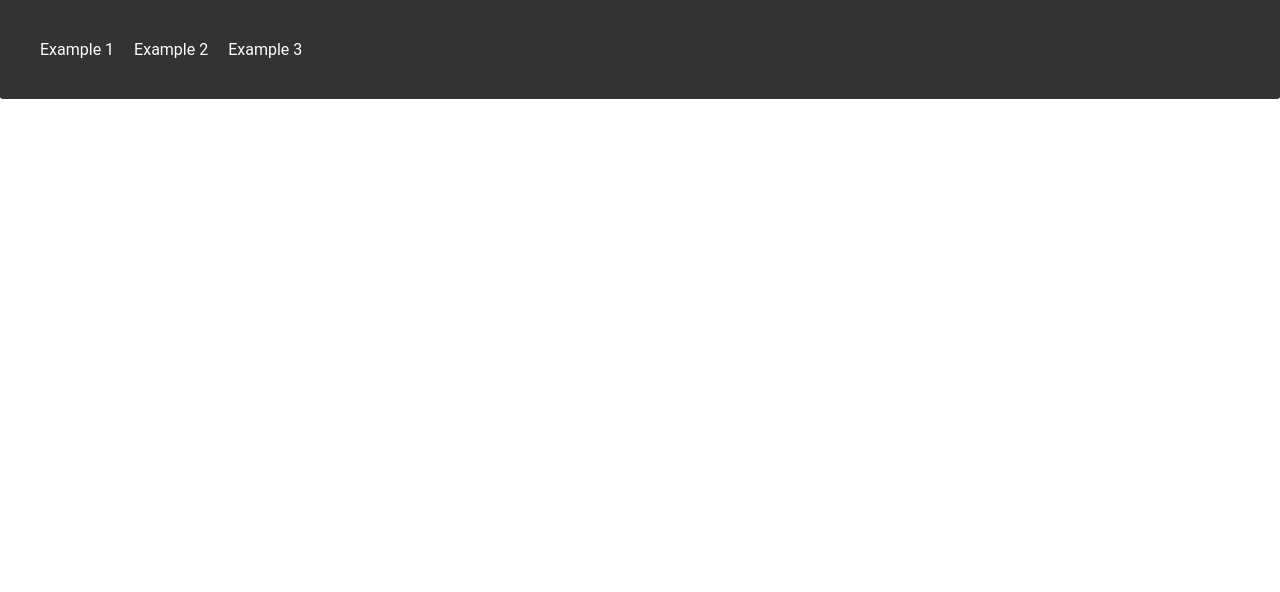
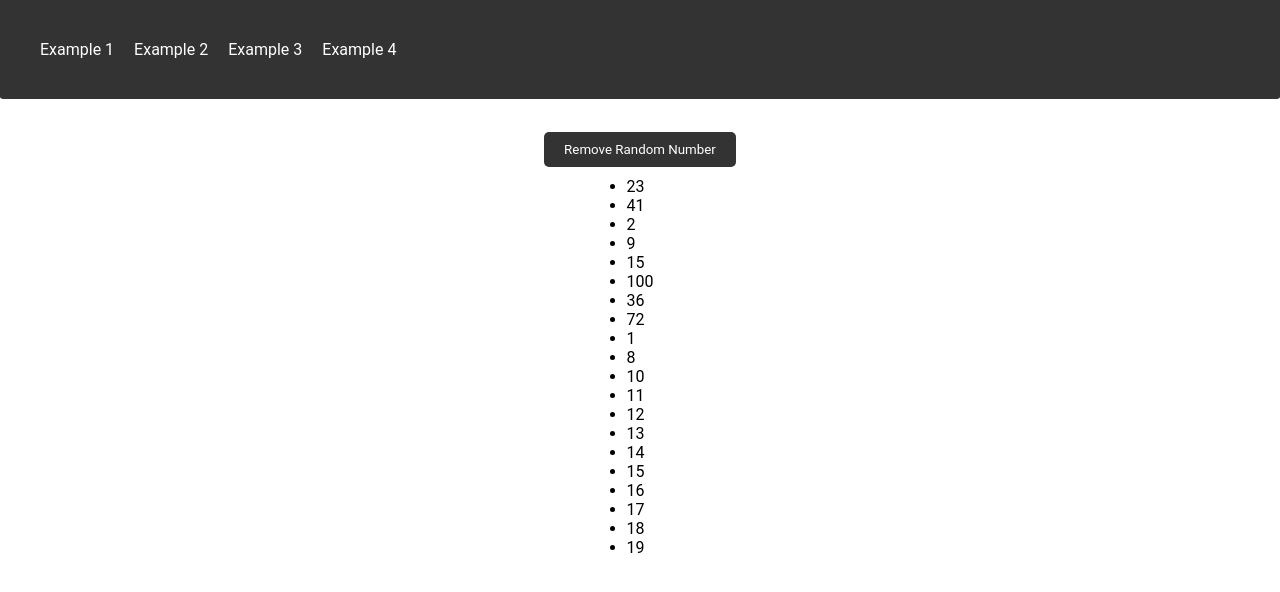
Before and after one commit to yamisagi/erciyes-react-examples, a React (Vite) app: page /example4 in a window 1280 px wide. Shown: the top 592 px of the page. Built offline with nearby package versions, Linux system fonts and the light colour scheme.

Commit message:
feat: Solve Example4

```diff
--- a/src/components/Navbar.jsx
+++ b/src/components/Navbar.jsx
@@ -14,6 +14,9 @@ const Navbar = () => {
         <li>
           <Link to='/example3'>Example 3</Link>
         </li>
+        <li>
+          <Link to='/example4'>Example 4</Link>
+        </li>
       </ul>
     </nav>
   );
--- /dev/null
+++ b/src/pages/Example4.jsx
@@ -0,0 +1,31 @@
+import React, { useState } from 'react';
+const initialState = [
+  23, 41, 2, 9, 15, 100, 36, 72, 1, 8, 10, 11, 12, 13, 14, 15, 16, 17, 18, 19,
+];
+const Example4 = () => {
+  const [numbers, setNumbers] = useState(initialState);
+
+  const removeRandomNumber = () => {
+    const randomIndex = Math.floor(Math.random() * numbers.length);
+    const newNumbers = [...numbers];
+    const removedNumber = newNumbers.splice(randomIndex, 1)[0];
+    setNumbers((prevList) => {
+      return prevList.filter((number) => number !== removedNumber);
+    });
+    if (numbers.length === 0) {
+      setNumbers(initialState);
+    }
+  };
+  return (
+    <div className='flex-container'>
+      <button onClick={removeRandomNumber} className='btn'>
+        Remove Random Number
+      </button>
+      <ul>
+        {React.Children.toArray(numbers.map((number) => <li>{number}</li>))}
+      </ul>
+    </div>
+  );
+};
+
+export default Example4;
--- a/src/router/AppRouter.jsx
+++ b/src/router/AppRouter.jsx
@@ -3,6 +3,7 @@ import Example1 from '../pages/Example1';
 import Example2 from '../pages/Example2';
 import Navbar from '../components/Navbar';
 import Example3 from '../pages/Example3';
+import Example4 from '../pages/Example4';
 
 const AppRouter = () => {
   return (
@@ -12,6 +13,7 @@ const AppRouter = () => {
         <Route path='/' element={<Example1 />} />
         <Route path='/example2' element={<Example2 />} />
         <Route path='/example3' element={<Example3 />} />
+        <Route path='/example4' element={<Example4 />} />
       </Routes>
     </Router>
   );
```
